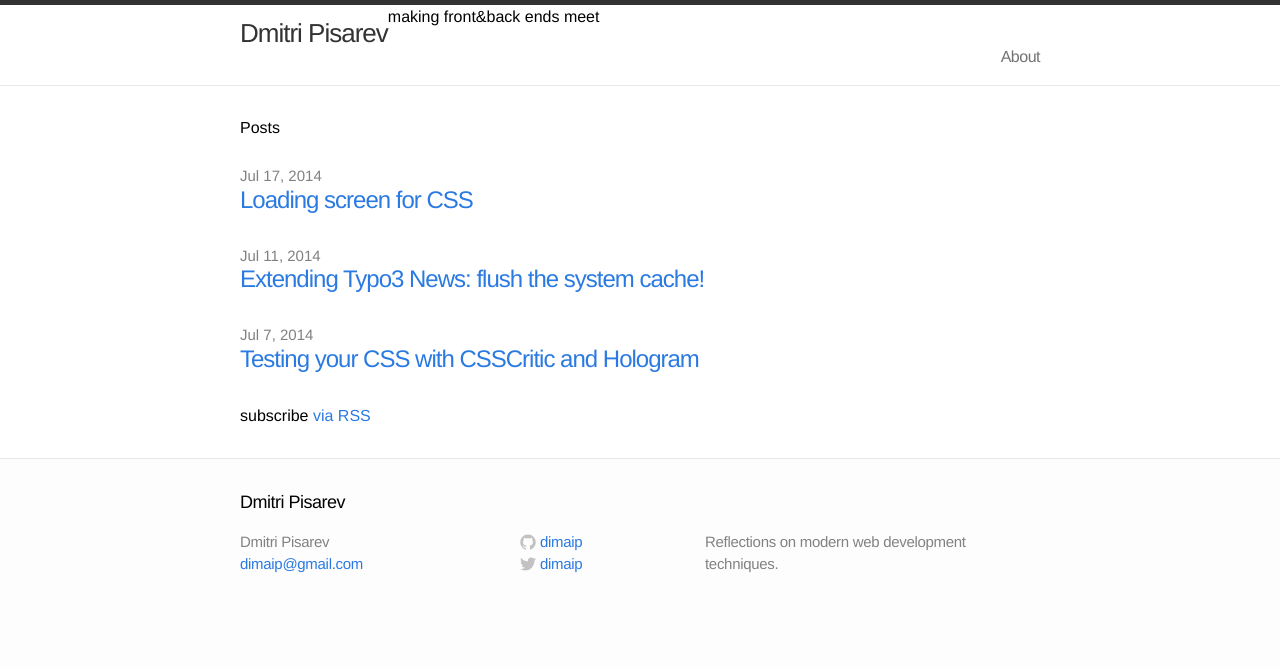
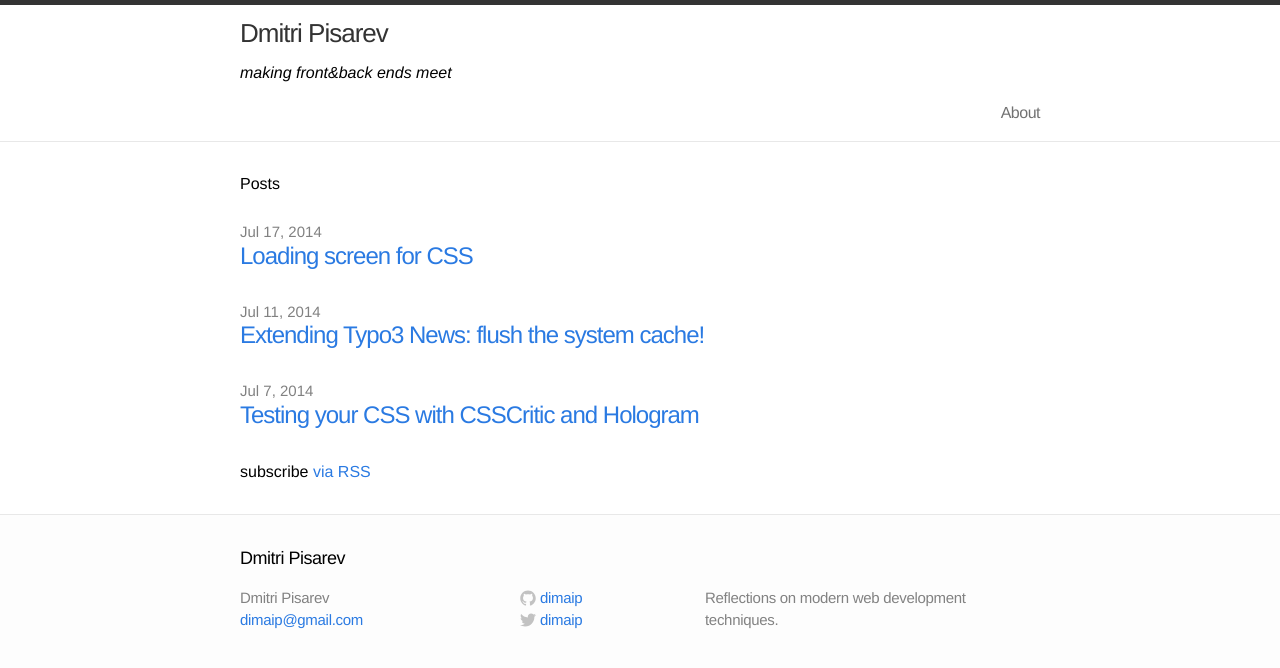
Before and after one commit to dimaip/dimaip.github.io, a Jekyll site: the page built from index.html, in a window 1280 px wide. Shown: the top 668 px of the page. Built offline with Jekyll 4.4.1, drawn with Linux system fonts in a browser that asks for light colours.

Commit message:
Update main.css

```diff
--- a/css/main.css
+++ b/css/main.css
@@ -58,6 +58,11 @@ a:visited { color: #205caa; }
   line-height: 56px;
   position: relative;
   z-index: 1;
+}
+
+.site-title__moto{
+  clear: both;
+  font-style: italic;
 }
 
 .site-nav {
```
